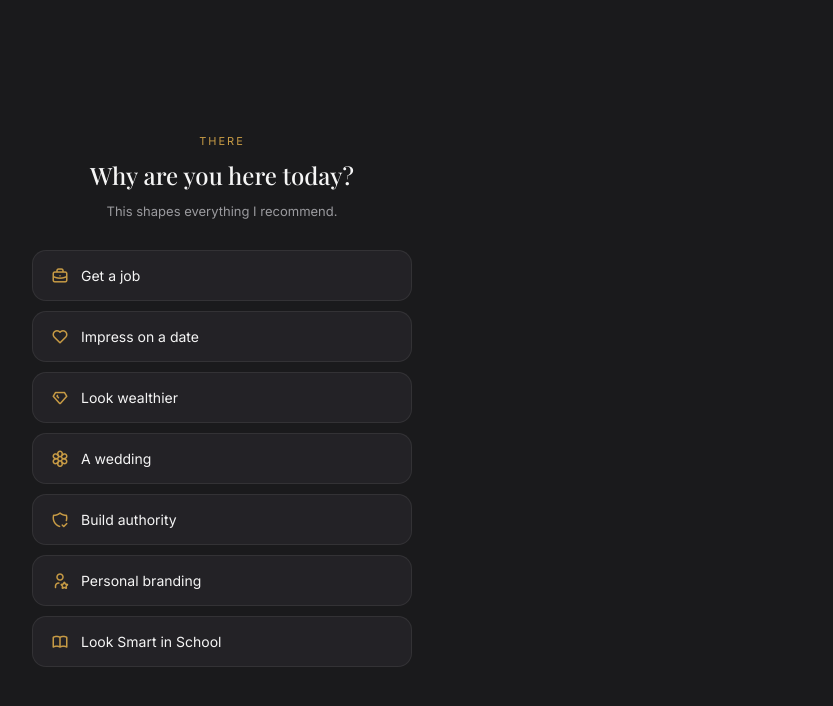
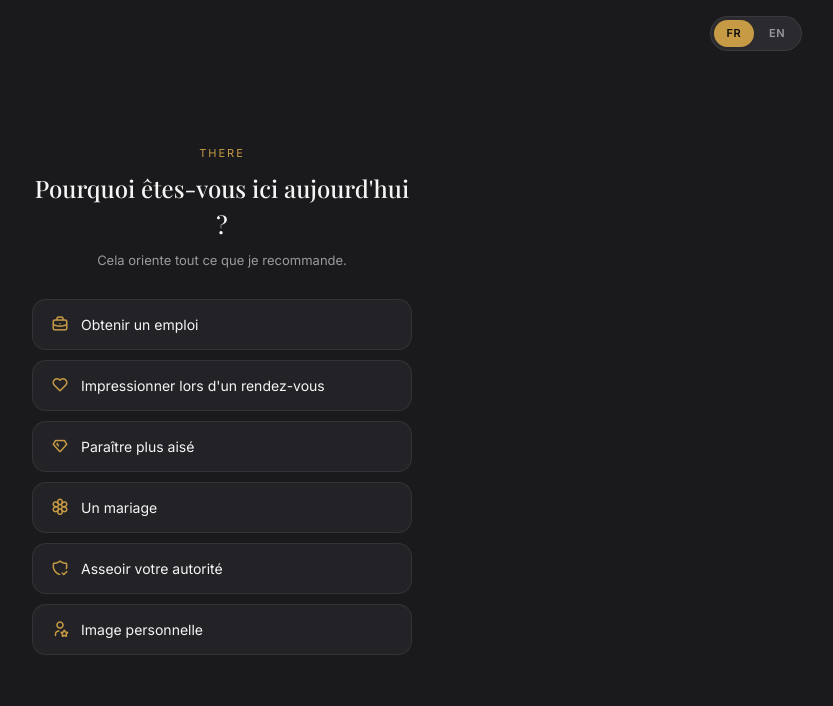
Before and after one commit to ministerangebenit-dotcom/triofit.ai, a React (Vite) app: page /goal in a window 1280 px wide. Shown: the top 706 px of the page, without its empty margins (418-1251 px from the left). Built offline with nearby package versions, Linux system fonts and the light colour scheme; no server answers.

Commit message:
Update GoalScreen.jsx

```diff
--- a/src/pages/GoalScreen.jsx
+++ b/src/pages/GoalScreen.jsx
@@ -1,21 +1,24 @@
 import { useState } from "react";
 import { motion } from "framer-motion";
 import { useNavigate } from "react-router-dom";
-
-const GOALS = [
-  { key: "job", label: "Get a job", icon: "ti-briefcase" },
-  { key: "date", label: "Impress on a date", icon: "ti-heart" },
-  { key: "wealth", label: "Look wealthier", icon: "ti-diamond" },
-  { key: "wedding", label: "A wedding", icon: "ti-flower" },
-  { key: "authority", label: "Build authority", icon: "ti-shield-check" },
-  { key: "brand", label: "Personal branding", icon: "ti-user-star" },
-  { key: "School", label: "Look Smart in School", icon: "ti-book" },
-];
+import LangToggle from "../components/shared/LangToggle";
+import { useLang, t } from "../lib/i18n";
 
 export default function GoalScreen() {
   const [selected, setSelected] = useState(null);
+  const [lang, setLangState] = useState(useLang());
+  const s = t(lang);
   const navigate = useNavigate();
   const userName = localStorage.getItem("tf_name") || "there";
+
+  const GOALS = [
+    { key: "job", label: s.goalJob, icon: "ti-briefcase" },
+    { key: "date", label: s.goalDate, icon: "ti-heart" },
+    { key: "wealth", label: s.goalWealth, icon: "ti-diamond" },
+    { key: "wedding", label: s.goalWedding, icon: "ti-flower" },
+    { key: "authority", label: s.goalAuthority, icon: "ti-shield-check" },
+    { key: "brand", label: s.goalBrand, icon: "ti-user-star" },
+  ];
 
   function proceed(goalKey) {
     setSelected(goalKey);
@@ -25,19 +28,16 @@ export default function GoalScreen() {
 
   return (
     <div className="h-screen flex flex-col items-center justify-center px-8" style={{ background: "var(--bg)" }}>
-      <motion.div
-        initial={{ opacity: 0, y: 16 }}
-        animate={{ opacity: 1, y: 0 }}
-        style={{ width: "100%", maxWidth: 380 }}
-      >
+      <LangToggle lang={lang} onChange={setLangState} />
+      <motion.div initial={{ opacity: 0, y: 16 }} animate={{ opacity: 1, y: 0 }} style={{ width: "100%", maxWidth: 380 }}>
         <div style={{ fontSize: 11, letterSpacing: "0.18em", color: "var(--gold)", textTransform: "uppercase", marginBottom: 8, textAlign: "center" }}>
           {userName}
         </div>
         <h1 className="font-display" style={{ fontSize: 24, color: "var(--text)", marginBottom: 8, textAlign: "center" }}>
-          Why are you here today?
+          {s.goalTitle}
         </h1>
         <p style={{ fontSize: 13, color: "var(--text-dim)", marginBottom: 28, textAlign: "center", lineHeight: 1.6 }}>
-          This shapes everything I recommend.
+          {s.goalSub}
         </p>
 
         <div style={{ display: "flex", flexDirection: "column", gap: 10 }}>
```
